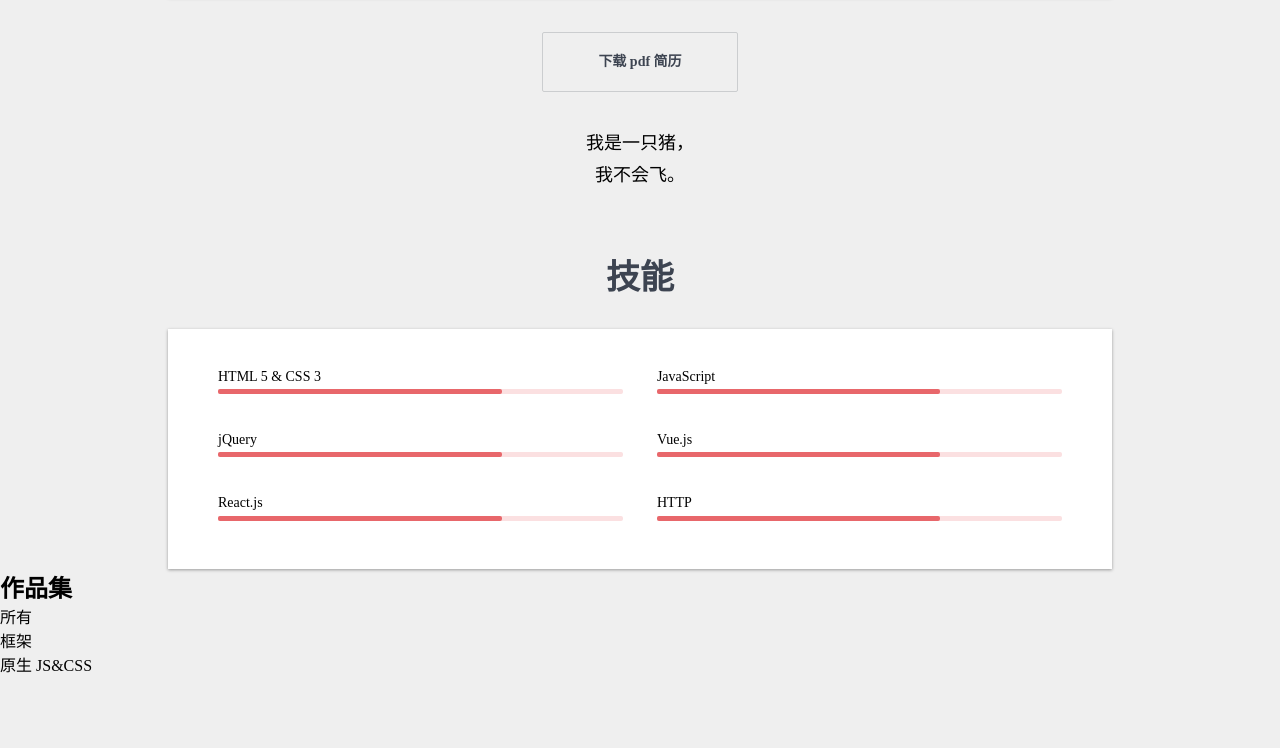
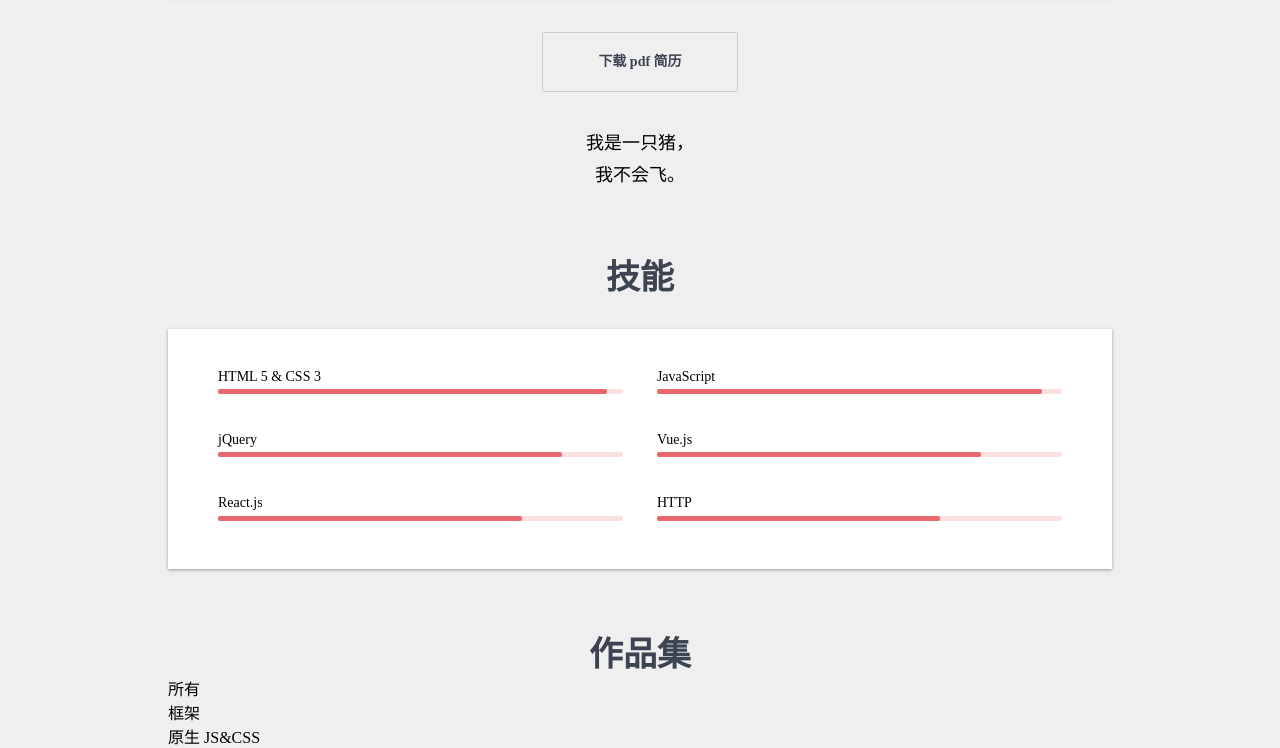
Before and after one commit to GeekyGuang/my-resume-demo, a plain HTML site: page index.html in a window 1280 px wide. Shown: the part 675-1423 px from the top of the page. Before the commit the page ends 1351 px from the top, so only its background shows below. Drawn offline with Linux system fonts and the light colour scheme.

Commit message:
modify a bit

```diff
--- a/a.css
+++ b/a.css
@@ -229,14 +229,16 @@ body > main .downloadResume-wrapper {
     text-align: center;
 }
 
-section.skills {
+section.skills,
+section.portfolio {
     max-width: 944px;
     margin-left: auto;
     margin-right: auto;
     margin-top: 66px;
 }
 
-section.skills > h2 {
+section.skills > h2,
+section.portfolio > h2 {
     color: #3d4451;
     font-size: 34px;
     line-height: 1.2;
--- a/index.html
+++ b/index.html
@@ -112,44 +112,44 @@
             <ol class="clearfix">
                 <li>
                     <h3>HTML 5 &amp; CSS 3</h3>
-                    <div class="progressBar">
-                        <div class="progress"></div>
+                    <div class="progressBar" >
+                        <div class="progress" style="width: 96%;"></div>
                     </div>
                 </li>
                 <li>
                     <h3>JavaScript</h3>
                     <div class="progressBar">
-                        <div class="progress"></div>
+                        <div class="progress" style="width: 95%;"></div>
                     </div>
                 </li>
                 <li>
                     <h3>jQuery</h3>
                     <div class="progressBar">
-                        <div class="progress"></div>
+                        <div class="progress" style="width: 85%;"></div>
                     </div>
                 </li>
                 <li>
                     <h3>Vue.js</h3>
                     <div class="progressBar">
-                        <div class="progress"></div>
+                        <div class="progress" style="width: 80%;"></div>
                     </div>
                 </li>
                 <li>
                     <h3>React.js</h3>
                     <div class="progressBar">
-                        <div class="progress"></div>
+                        <div class="progress" style="width: 75%;"></div>
                     </div>
                 </li>
                 <li>
                     <h3>HTTP</h3>
                     <div class="progressBar">
-                        <div class="progress"></div>
+                        <div class="progress" style="width: 70%;"></div>
                     </div>
                 </li>
             </ol>
         </section>
 
-        <section>
+        <section class="portfolio">
             <h2>作品集</h2>
             <nav>
                 <ol>
```
